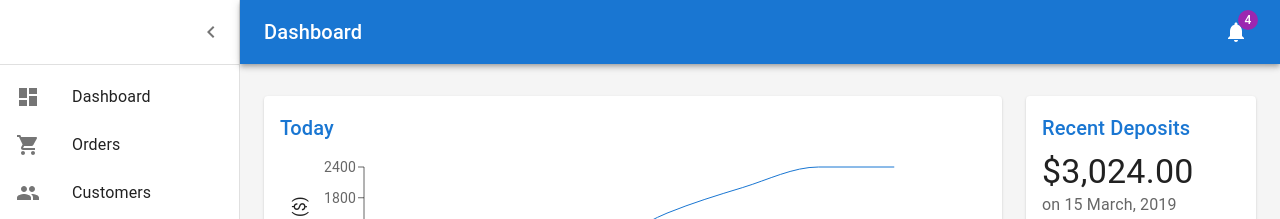
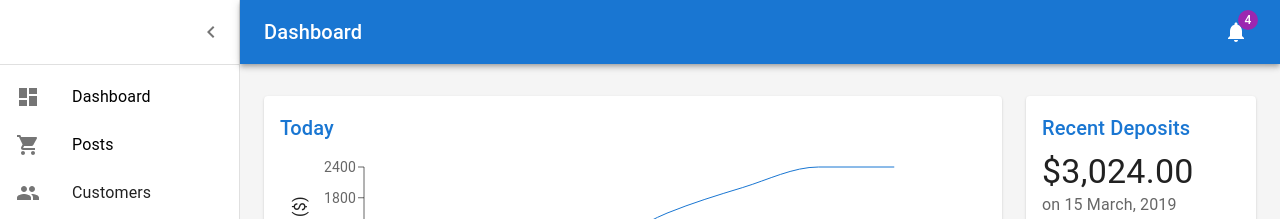
Before and after one commit to radomann/tourist-agency, a React (Vite) app: page /admin in a window 1280 px wide. Shown: the top 219 px of the page. Built offline with nearby package versions, Linux system fonts and the light colour scheme.

Commit message:
Route fix

```diff
--- /dev/null
+++ b/src/admin-panel/assets/style.css
@@ -0,0 +1,4 @@
+a {
+    text-decoration: none;
+    color: initial;
+}
--- a/src/admin-panel/layout/index.jsx
+++ b/src/admin-panel/layout/index.jsx
@@ -17,6 +17,7 @@ import MenuIcon from '@mui/icons-material/Menu';
 import ChevronLeftIcon from '@mui/icons-material/ChevronLeft';
 import NotificationsIcon from '@mui/icons-material/Notifications';
 import { mainListItems, secondaryListItems } from '../listItems';
+import '../assets/style.css'
 
 function Copyright(props) {
   return (
--- a/src/admin-panel/listItems.jsx
+++ b/src/admin-panel/listItems.jsx
@@ -1,4 +1,5 @@
 import * as React from 'react';
+import { NavLink } from 'react-router-dom';
 import ListItemButton from '@mui/material/ListItemButton';
 import ListItemIcon from '@mui/material/ListItemIcon';
 import ListItemText from '@mui/material/ListItemText';
@@ -12,18 +13,24 @@ import AssignmentIcon from '@mui/icons-material/Assignment';
 
 export const mainListItems = (
   <React.Fragment>
+    <NavLink to=''>
       <ListItemButton>
         <ListItemIcon>
           <DashboardIcon />
         </ListItemIcon>
           <ListItemText primary="Dashboard" />
       </ListItemButton>
+    </NavLink>
+
+    <NavLink to="posts">
       <ListItemButton>
         <ListItemIcon>
           <ShoppingCartIcon />
         </ListItemIcon>
-      <ListItemText primary="Orders" />
+          <ListItemText primary="Posts" />
       </ListItemButton>
+    </NavLink>
+
     <ListItemButton>
       <ListItemIcon>
         <PeopleIcon />
```
Also changed, not shown: src/router/router.jsx (+8 -1 lines). Lines whose indentation alone changed are shown as unchanged.
